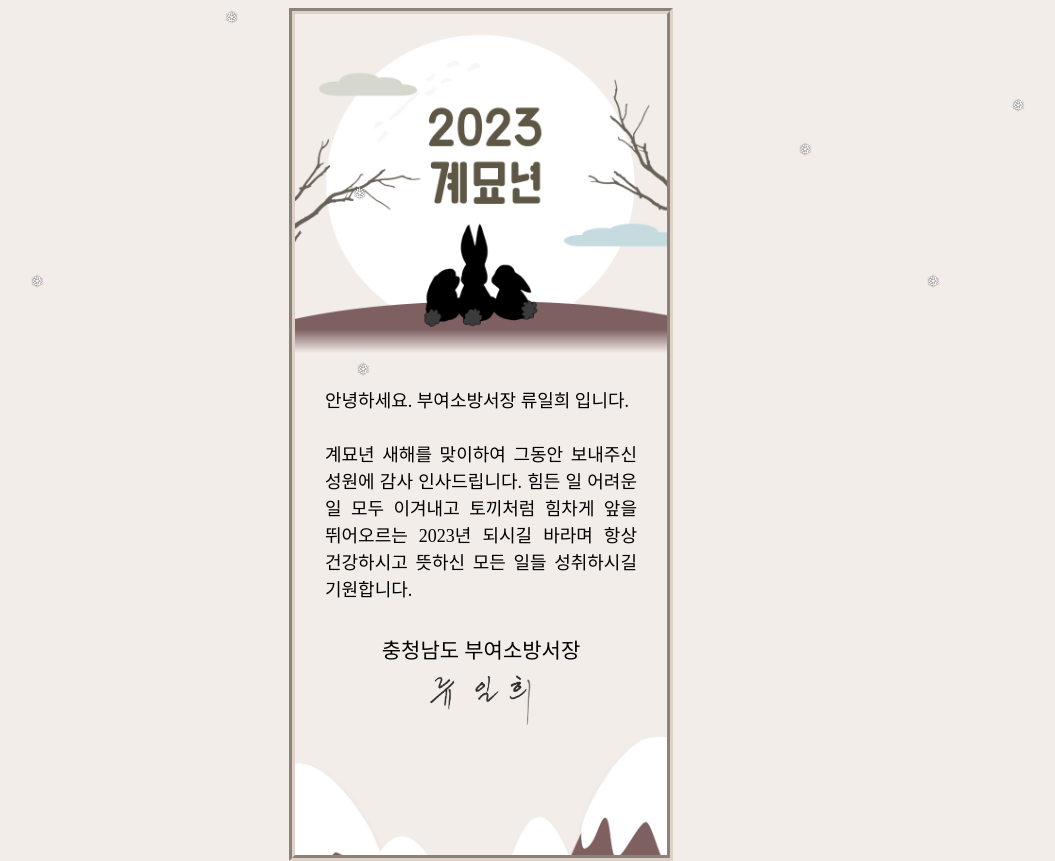
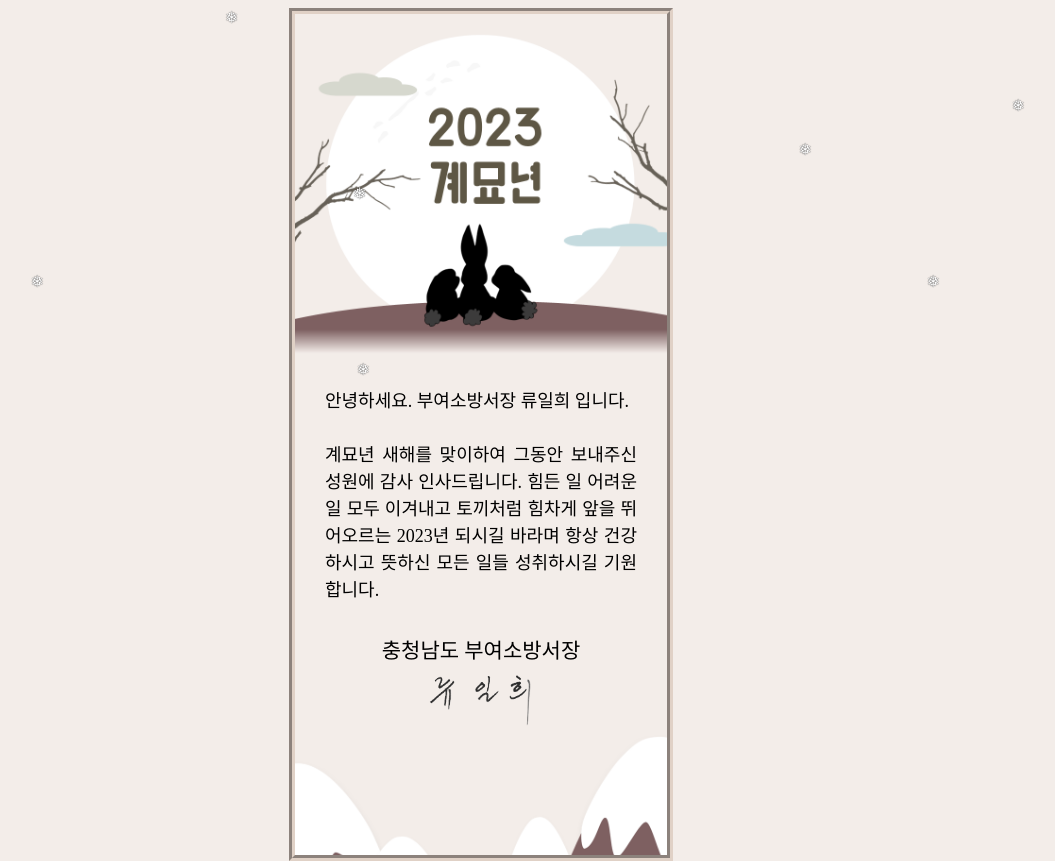
Before and after one commit to sihan827/2022-fireforce-new-year-2, a plain HTML site: page index.html in a window 1280 px wide. Shown: the whole page, without its empty margins (159-1214 px from the left). Drawn offline with Linux system fonts and the light colour scheme; a web font is replaced by a local one.

Commit message:
modify word break

```diff
--- a/style.css
+++ b/style.css
@@ -160,7 +160,6 @@ html{
     font-size: 18px;
     line-height: 27px;
     text-align: justify;
-    word-break: keep-all;
 }
 
 .author{
```
